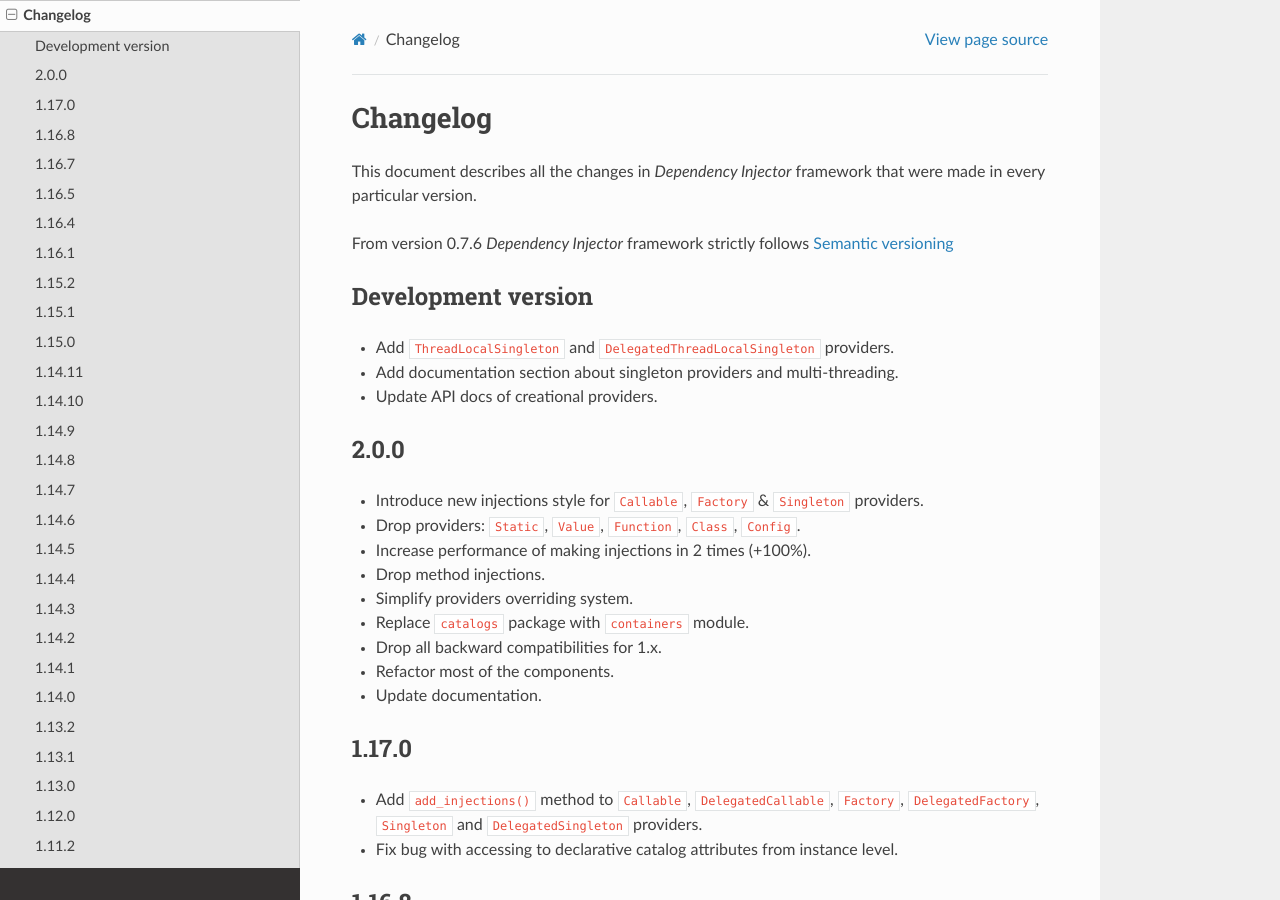
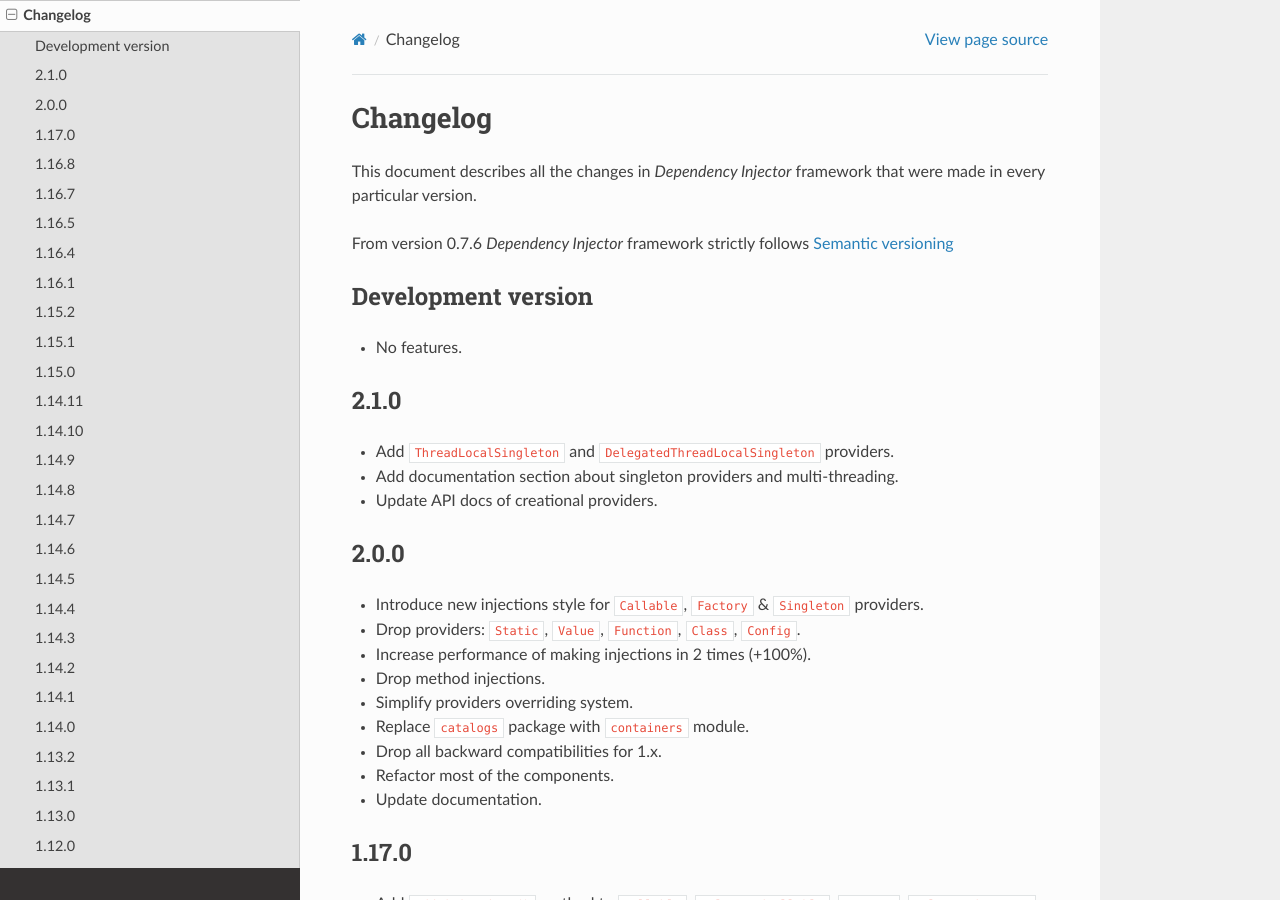
Before and after one commit to ets-labs/python-dependency-injector, a Sphinx documentation site: the page built from docs/main/changelog.rst, in a window 1280 px wide and 900 px high. Built offline with Sphinx 7.4.7 and the Read the Docs theme 2.0.0, drawn with Linux system fonts in a browser that asks for light colours.

Commit message:
Increase version to 2.1.0

```diff
--- a/dependency_injector/__init__.py
+++ b/dependency_injector/__init__.py
@@ -1,6 +1,6 @@
 """Dependency injector top-level package."""
 
-VERSION = '2.0.0'
+VERSION = '2.1.0'
 """Version number that follows semantic versioning.
 
 :type: str
--- a/docs/main/changelog.rst
+++ b/docs/main/changelog.rst
@@ -9,6 +9,10 @@ follows `Semantic versioning`_
 
 Development version
 -------------------
+- No features.
+
+2.1.0
+-----
 - Add ``ThreadLocalSingleton`` and ``DelegatedThreadLocalSingleton`` providers.
 - Add documentation section about singleton providers and multi-threading.
 - Update API docs of creational providers.
```
